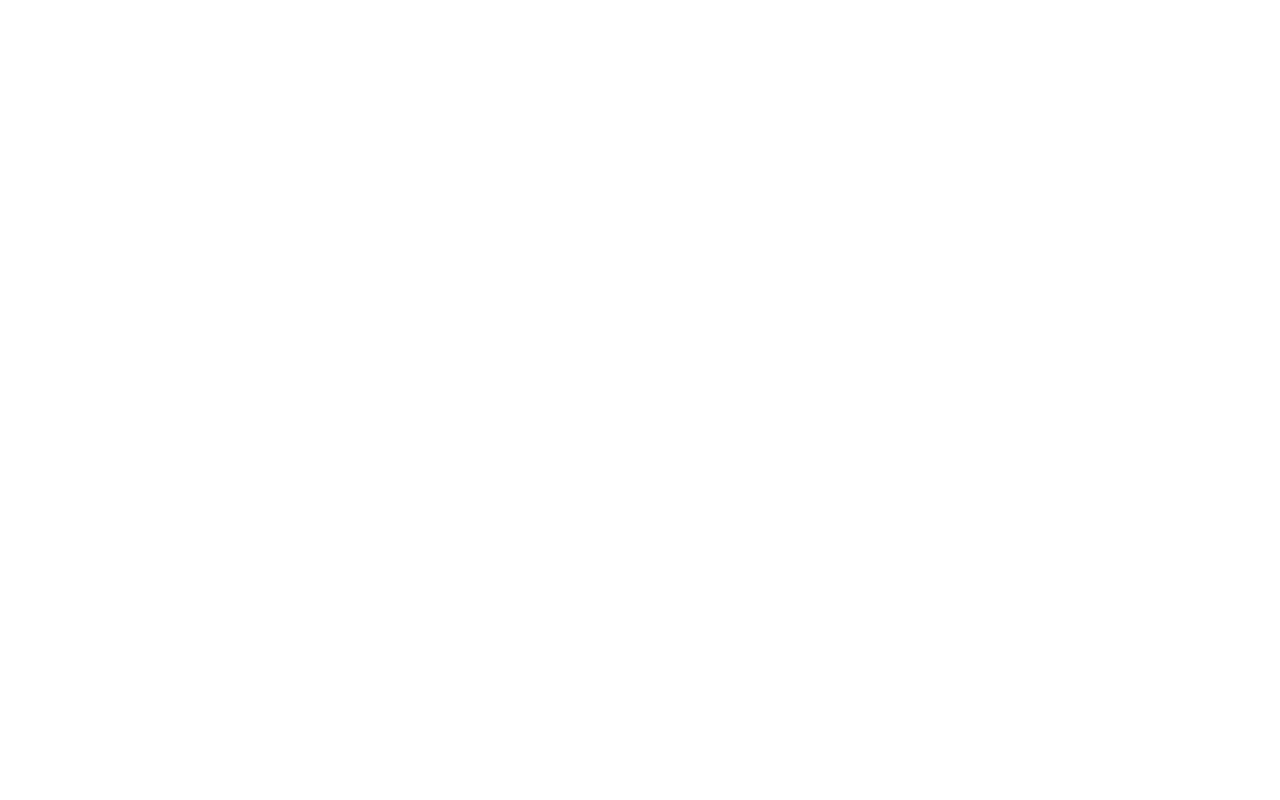
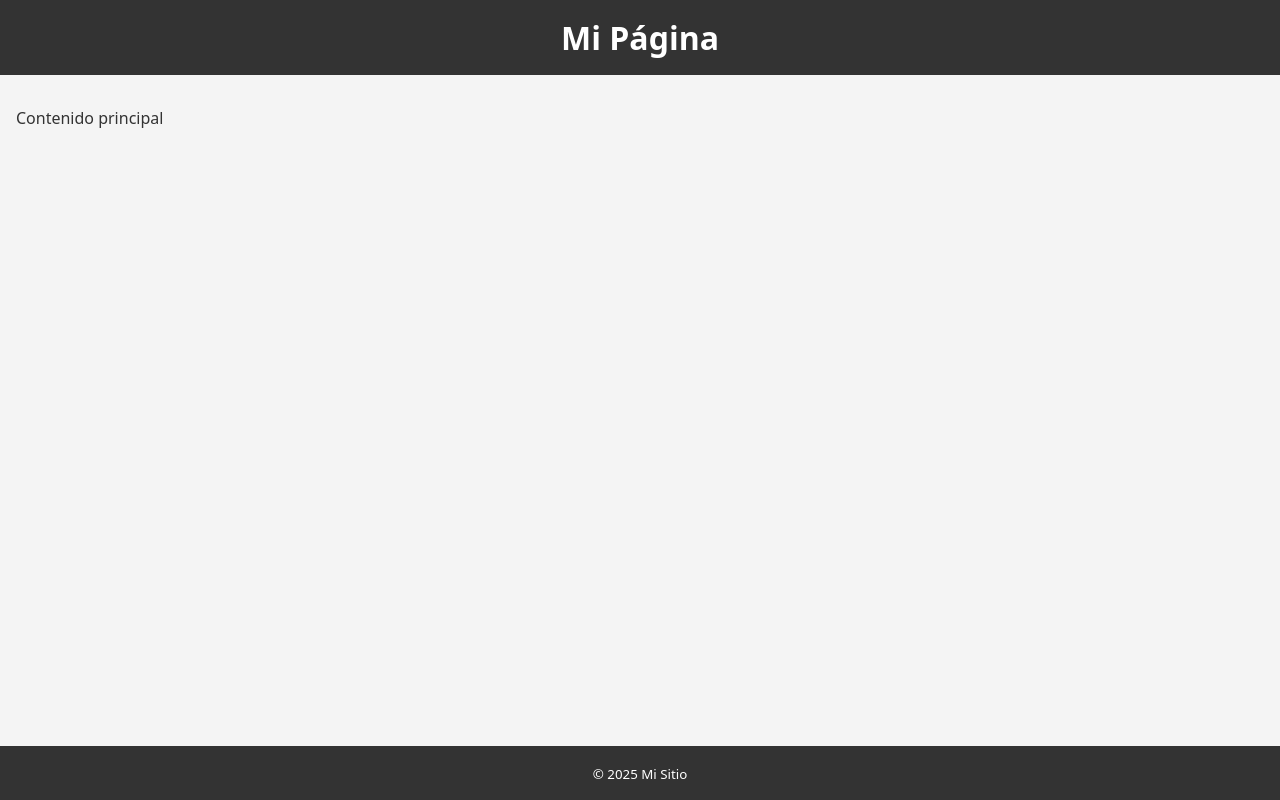
Before and after one commit to romajuanmanuel/Dynamic-User-Interface, a website built with webpack: page index.html in a window 1280 px wide. Built offline with nearby package versions, Linux system fonts and the light colour scheme.

Commit message:
main structure

```diff
--- a/index.html
+++ b/index.html
@@ -1,9 +1,11 @@
-<!doctype html>
-<html lang="en">
-  <head>
-    <meta charset="UTF-8" />
-    <meta name="viewport" content="width=device-width, initial-scale=1.0" />
-    <title>Document</title>
-  </head>
-  <body></body>
+<!DOCTYPE html>
+<html lang="es">
+<head>
+  <meta charset="UTF-8" />
+  <meta name="viewport" content="width=device-width, initial-scale=1.0" />
+  <title>Mi Sitio Web</title>
+</head>
+<body>
+  <div id="app"></div>
+</body>
 </html>
--- a/src/index.js
+++ b/src/index.js
@@ -1 +1,6 @@
-alert("Hola");
+import './styles.css';
+import loadPage from './loadPage';
+
+document.addEventListener('DOMContentLoaded', () => {
+  loadPage();
+});
--- /dev/null
+++ b/src/loadPage.js
@@ -0,0 +1,14 @@
+export default function loadPage() {
+  const app = document.getElementById('app');
+
+  const header = document.createElement('header');
+  header.innerHTML = `<h1>Mi Página</h1>`;
+
+  const main = document.createElement('main');
+  main.innerHTML = `<p>Contenido principal</p>`;
+
+  const footer = document.createElement('footer');
+  footer.innerHTML = `<small>&copy; 2025 Mi Sitio</small>`;
+
+  app.append(header, main, footer);
+}
--- /dev/null
+++ b/src/styles.css
@@ -0,0 +1,48 @@
+/* Reset */
+* {
+  box-sizing: border-box;
+  margin: 0;
+  padding: 0;
+}
+
+html, body {
+  height: 100%;
+}
+
+body {
+  display: flex;
+  flex-direction: column;
+  min-height: 100vh;
+  font-family: system-ui, sans-serif;
+  background-color: #f4f4f4;
+  color: #333;
+}
+
+/* Header y Footer fijos arriba y abajo */
+header, footer {
+  background-color: #333;
+  color: white;
+  padding: 1rem;
+  text-align: center;
+  flex-shrink: 0;
+}
+
+/* Main ocupa todo el espacio vertical restante */
+main {
+  flex: 1;
+  width: 100%;
+  padding: 2rem 1rem;
+}
+#app {
+  display: flex;
+  flex-direction: column;
+  min-height: 100vh;
+}
+
+/* Responsive: centrado de contenido en pantallas grandes */
+@media (min-width: 768px) {
+  main {
+    max-width: 100%;
+    margin: 0 auto;
+  }
+}
```
Also changed, not shown: 1 other file.
